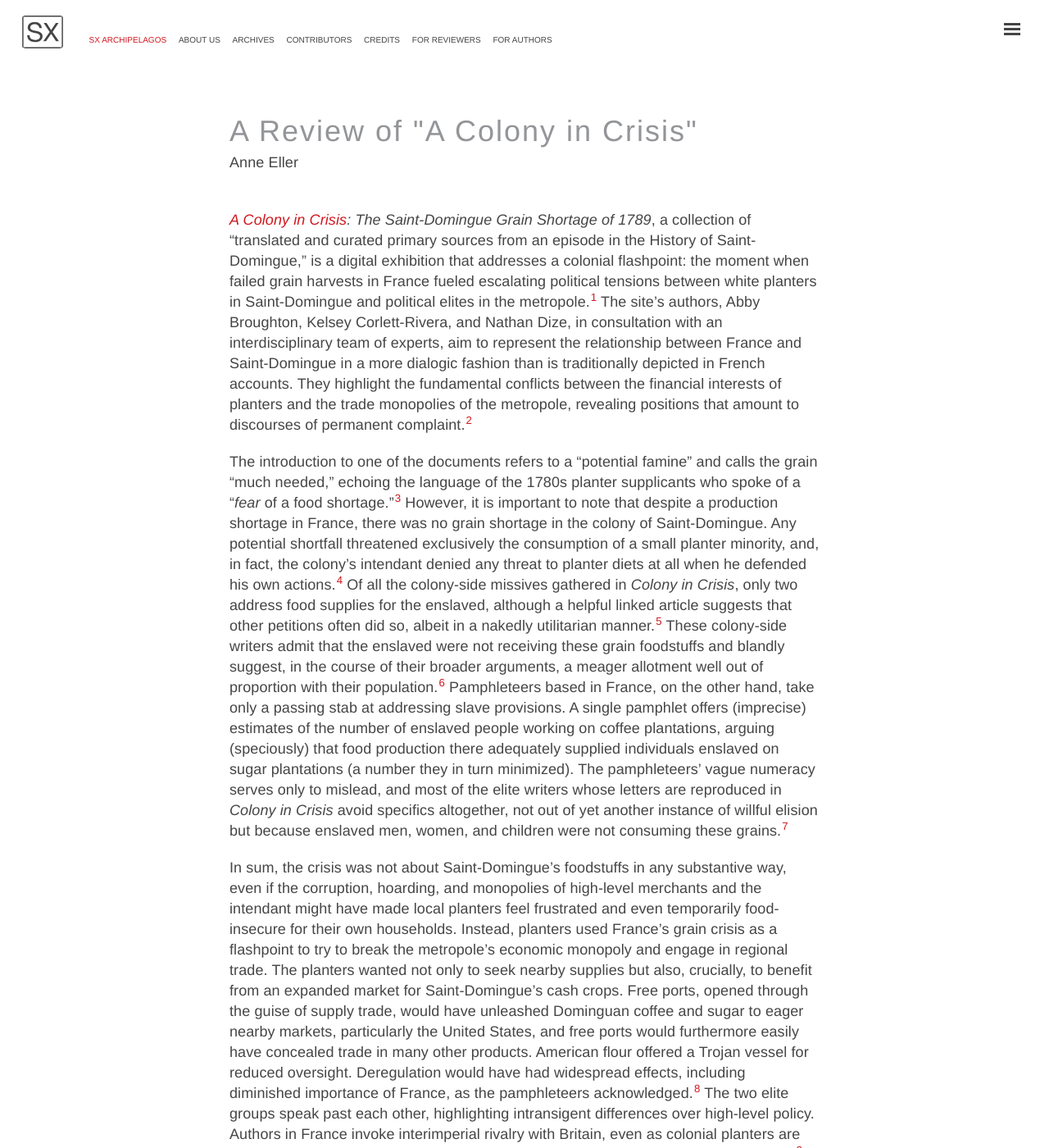
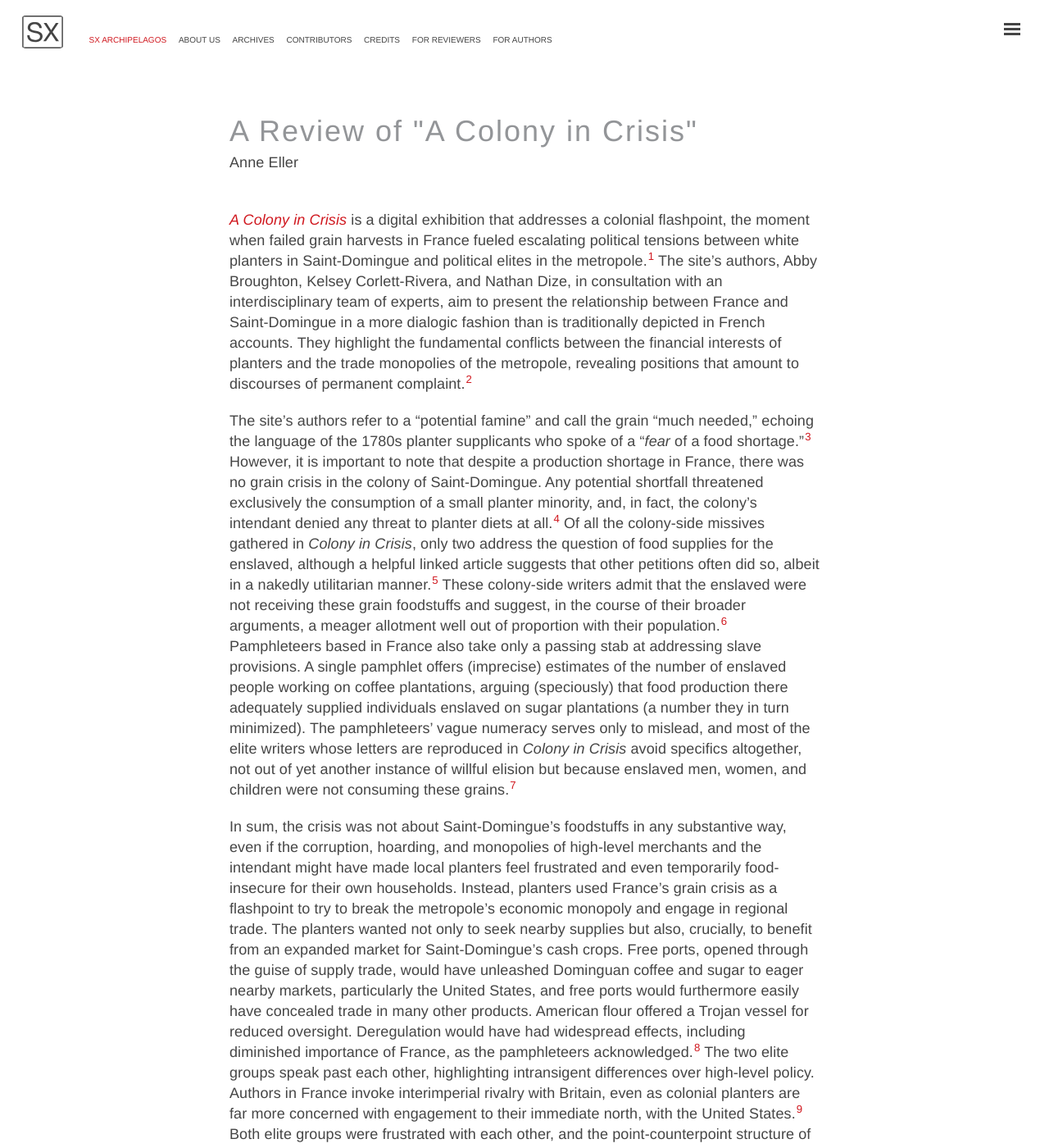
Before and after one commit to archipelagosjournal/archipelagos, a Jekyll site: the page built from _issue01/review-eller-colony.md, in a window 1280 px wide and 1400 px high. Shown: the whole window at 82% size. Built offline with Jekyll 4.4.1, drawn with Linux system fonts in a browser that asks for light colours; some of the changed text lies outside the part shown.

Commit message:
cut and pasted final copyedited version to site

```diff
--- a/_issue01/review-eller-colony.md
+++ b/_issue01/review-eller-colony.md
@@ -11,45 +11,43 @@ date: "May 2016"
 order: 6
 ---
 
-[*A Colony in Crisis*](https://colonyincrisis.lib.umd.edu/)*: The
-Saint-Domingue Grain Shortage of 1789*, a collection of “translated and
-curated primary sources from an episode in the History of
-Saint-Domingue,” is a digital exhibition that addresses a colonial
-flashpoint: the moment when failed grain harvests in France fueled
-escalating political tensions between white planters in Saint-Domingue
-and political elites in the metropole.[^1] The site’s authors, Abby
-Broughton, Kelsey Corlett-Rivera, and Nathan Dize, in consultation with
-an interdisciplinary team of experts, aim to represent the relationship
+[*A Colony in Crisis*](https://colonyincrisis.lib.umd.edu/) is a digital
+exhibition that addresses a colonial flashpoint, the moment when failed
+grain harvests in France fueled escalating political tensions between
+white planters in Saint-Domingue and political elites in the
+metropole.[^1] The site’s authors, Abby Broughton, Kelsey
+Corlett-Rivera, and Nathan Dize, in consultation with an
+interdisciplinary team of experts, aim to present the relationship
 between France and Saint-Domingue in a more dialogic fashion than is
 traditionally depicted in French accounts. They highlight the
 fundamental conflicts between the financial interests of planters and
 the trade monopolies of the metropole, revealing positions that amount
 to discourses of permanent complaint.[^2]
 
-The introduction to one of the documents refers to a “potential famine”
-and calls the grain “much needed,” echoing the language of the 1780s
-planter supplicants who spoke of a “*fear* of a food shortage.”[^3]
-However, it is important to note that despite a production shortage in
-France, there was no grain shortage in the colony of Saint-Domingue. Any
-potential shortfall threatened exclusively the consumption of a small
-planter minority, and, in fact, the colony’s intendant denied any threat
-to planter diets at all when he defended his own actions.[^4] Of all the
-colony-side missives gathered in *Colony in Crisis*, only two address
-food supplies for the enslaved, although a helpful linked article
-suggests that other petitions often did so, albeit in a nakedly
-utilitarian manner.[^5] These colony-side writers admit that the
-enslaved were not receiving these grain foodstuffs and blandly suggest,
-in the course of their broader arguments, a meager allotment well out of
-proportion with their population.[^6] Pamphleteers based in France, on
-the other hand, take only a passing stab at addressing slave provisions.
-A single pamphlet offers (imprecise) estimates of the number of enslaved
-people working on coffee plantations, arguing (speciously) that food
-production there adequately supplied individuals enslaved on sugar
-plantations (a number they in turn minimized). The pamphleteers’ vague
-numeracy serves only to mislead, and most of the elite writers whose
-letters are reproduced in *Colony in Crisis* avoid specifics altogether,
-not out of yet another instance of willful elision but because enslaved
-men, women, and children were not consuming these grains.[^7]
+The site’s authors refer to a “potential famine” and call the grain
+“much needed,” echoing the language of the 1780s planter supplicants who
+spoke of a “*fear* of a food shortage.”[^3] However, it is important to
+note that despite a production shortage in France, there was no grain
+crisis in the colony of Saint-Domingue. Any potential shortfall
+threatened exclusively the consumption of a small planter minority, and,
+in fact, the colony’s intendant denied any threat to planter diets at
+all.[^4] Of all the colony-side missives gathered in *Colony in Crisis*,
+only two address the question of food supplies for the enslaved,
+although a helpful linked article suggests that other petitions often
+did so, albeit in a nakedly utilitarian manner.[^5] These colony-side
+writers admit that the enslaved were not receiving these grain
+foodstuffs and suggest, in the course of their broader arguments, a
+meager allotment well out of proportion with their population.[^6]
+Pamphleteers based in France also take only a passing stab at addressing
+slave provisions. A single pamphlet offers (imprecise) estimates of the
+number of enslaved people working on coffee plantations, arguing
+(speciously) that food production there adequately supplied individuals
+enslaved on sugar plantations (a number they in turn minimized). The
+pamphleteers’ vague numeracy serves only to mislead, and most of the
+elite writers whose letters are reproduced in *Colony in Crisis* avoid
+specifics altogether, not out of yet another instance of willful elision
+but because enslaved men, women, and children were not consuming these
+grains.[^7]
 
 In sum, the crisis was not about Saint-Domingue’s foodstuffs in any
 substantive way, even if the corruption, hoarding, and monopolies of
```
Also changed, not shown: other parts of _issue01/review-eller-colony.md (+4 -3 lines).
